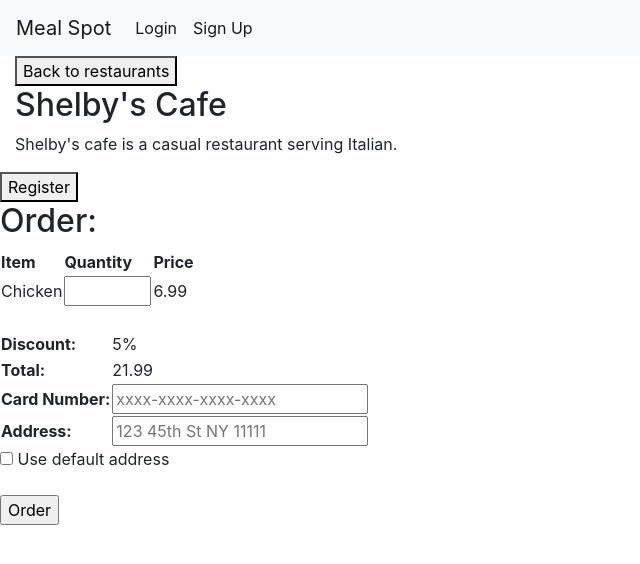
After one commit to obenkenobi/Meal-Spot, a Django app: template src/customer/templates/customer/restaurant.html in a window 1280 px wide. The commit adds this page. Shown: the top 564 px of the page, without its empty margins (0-640 px from the left). Run offline with Django 3.2, Linux system fonts and the light colour scheme; the template is opened without the code that fills it, so the values that code supplies are empty; some libraries are stand-ins or nearby versions.

Commit message:
added restaurant order page

```diff
--- /dev/null
+++ b/src/customer/templates/customer/restaurant.html
@@ -0,0 +1,88 @@
+{% extends "base_manager.html" %}
+
+<!-- dummy html template for demonstration, only exists so git recognizes an empty folder -->
+<!-- feel free to delete this -->
+
+{% block page_css %}
+<!-- page css -->
+
+{% endblock %}
+
+{% block page_js %}
+
+<script>
+</script>
+
+
+{% endblock %}
+
+{% block page_content %}
+
+<button id = "back-button">Back to restaurants</button>
+
+    <div id = "restaurant"></div>
+      <h2 id = "title">Shelby's Cafe</h2>
+
+      <p id = "description">Shelby's cafe is a casual restaurant serving Italian.</p>
+
+    </div>
+    <button id = "register">Register</button>
+
+    <div class = "order">
+      <h2>Order:</h2>
+
+      <form id = "order-form">
+        <table id = "order-table">
+          <tr>
+            <th>Item</th>
+            <th>Quantity</th>
+            <th>Price</th>
+          </tr>
+
+          <!--Loop restaurant items putting quantity input-->
+
+          <tr>
+            <td>Chicken</td>
+            <td><input type = "number" min = "0" max = "20"></td>
+            <td>6.99</td>
+          </tr>
+
+        </table>
+
+        <br>
+        <table id = "order-details">
+
+          <tr>
+            <th>Discount:</th>
+            <td id = "discount"> 5%</td>
+          </tr>
+          <tr>
+            <th>Total:</th>
+            <td id = "total">21.99</td>
+          </tr>
+          <tr>
+            <th>Card Number:</th>
+            <td id = "card">
+              <input maxlength="16" minlength="16" placeholder="xxxx-xxxx-xxxx-xxxx">
+            </td>
+          </tr>
+          <tr>
+            <th>Address:</th>
+
+            <!--Placeholder shows customer stored address(default)-->
+
+            <td id = "address">
+              <input id = "address-input" minlength="12" placeholder = "123 45th St NY 11111">
+            </td>
+          </tr>
+
+        </table>
+
+      <input type="checkbox" value="address"> Use default address
+      <br><br>
+
+      <input type="submit" value="Order">
+      </form>
+    </div>
+
+{% endblock %}
--- a/src/deliverer/templates/deliverer/order.html
+++ b/src/deliverer/templates/deliverer/order.html
@@ -12,8 +12,8 @@
   $(document).ready(function(){
     var origin_address = "{{ customerAddress.street_address }}+{{ customerAddress.city }}+{{ customerAddress.state }}+{{ customerAddress.zip_code }}";
     var dest_address = "{{ {{ customerAddress.street_address }}+{{ customerAddress.city }}+{{ customerAddress.state }}+{{ customerAddress.zip_code }} }}";
-    console.log('origin: ',origin_address);
-    console.log('destination: 'dest_address);
+    console.log('origin: ', origin_address);
+    console.log('destination: ', dest_address);
     $.ajax({
       url:
         "https://maps.googleapis.com/maps/api/directions/json?origin="+origin_address+
```
